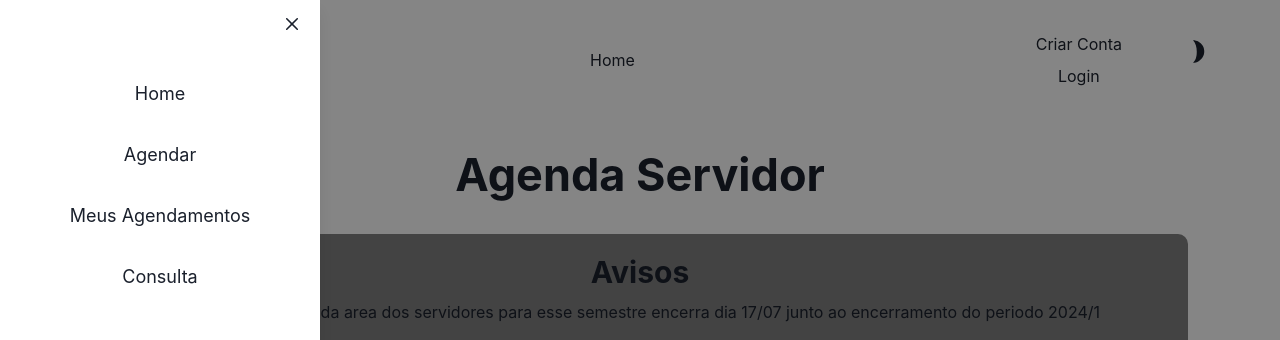
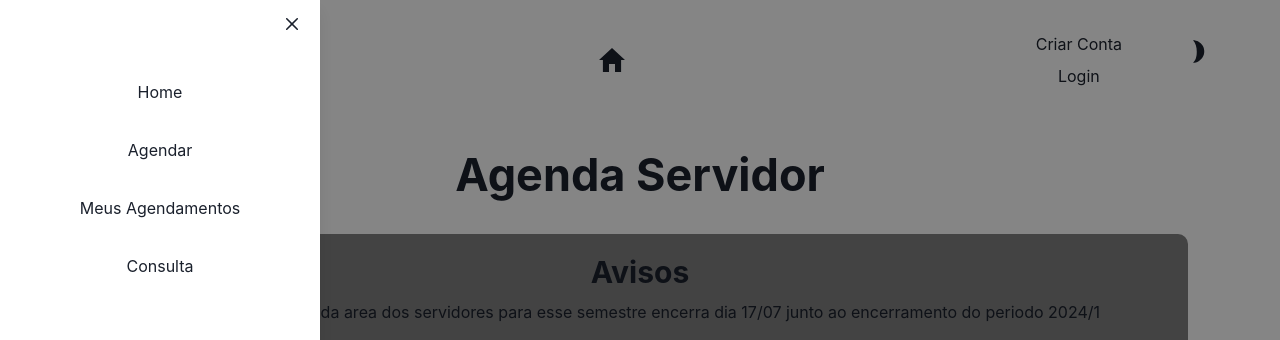
Before and after one commit to lsalatiel/agenda-servidor, a React (Vite) app in the folder frontend/: page / in a window 1280 px wide. Both pictures are taken after a click on the button 80 px from the left and 60 px from the top of the page. Shown: the top 340 px of the page. Built offline with nearby package versions, Linux system fonts and the light colour scheme.

Commit message:
update components

```diff
--- a/frontend/src/components/Navbar.jsx
+++ b/frontend/src/components/Navbar.jsx
@@ -13,6 +13,7 @@ import { Link } from "react-router-dom";
 
 import { WiMoonWaxingCrescent4 } from "react-icons/wi";
 import { WiDaySunny } from "react-icons/wi";
+import { IoMdHome } from "react-icons/io";
 import React from "react";
 import SideDrawer from "./SideDrawer";
 
@@ -30,7 +31,7 @@ export default function NavBar() {
                 </HStack>
 
                 <HStack as="nav" spacing="5">
-                    <Link>Home</Link>
+                    <Link to="/"><IoMdHome size="2em"/></Link>
                 </HStack>
 
                 <HStack>
--- a/frontend/src/components/SideDrawer.jsx
+++ b/frontend/src/components/SideDrawer.jsx
@@ -9,8 +9,9 @@ import {
     DrawerOverlay,
     DrawerContent,
     DrawerCloseButton,
-    Link,
 } from "@chakra-ui/react";
+
+import { Link } from "react-router-dom";
 
 import { FiMenu } from "react-icons/fi";
 import React from "react";
@@ -37,10 +38,10 @@ export default function SideDrawer() {
 
                     <DrawerBody>
                         <VStack p={10} spacing="34px">
-                            <Link fontSize="large">Home</Link>
-                            <Link fontSize="large">Agendar</Link>
-                            <Link fontSize="large">Meus Agendamentos</Link>
-                            <Link fontSize="large">Consulta</Link>
+                            <Link to="/" fontSize="large">Home</Link>
+                            <Link to="/agendar" fontSize="large">Agendar</Link>
+                            <Link to="/meus-agendamentos" fontSize="large">Meus Agendamentos</Link>
+                            <Link to="consulta" fontSize="large">Consulta</Link>
                         </VStack>
                     </DrawerBody>
 
```
